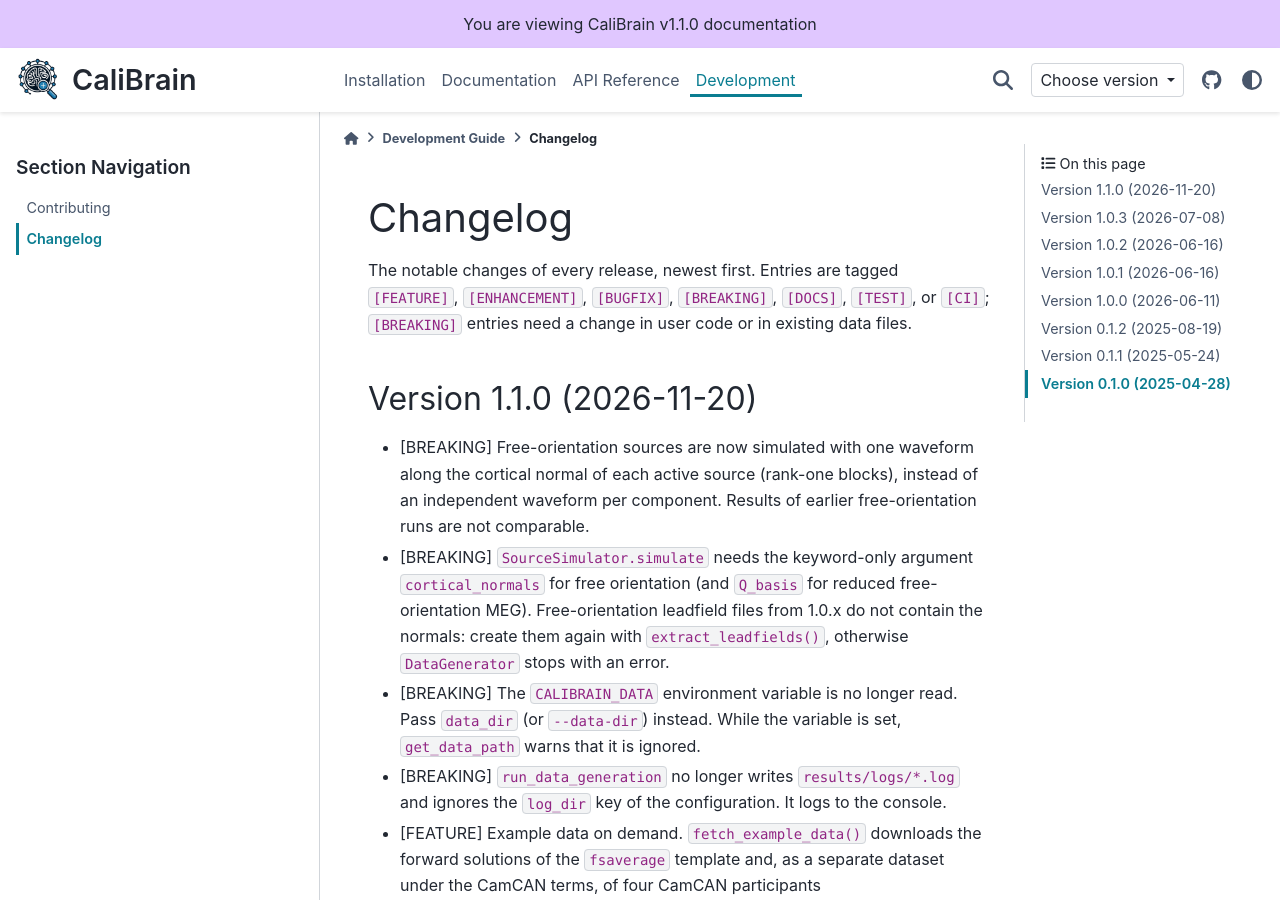
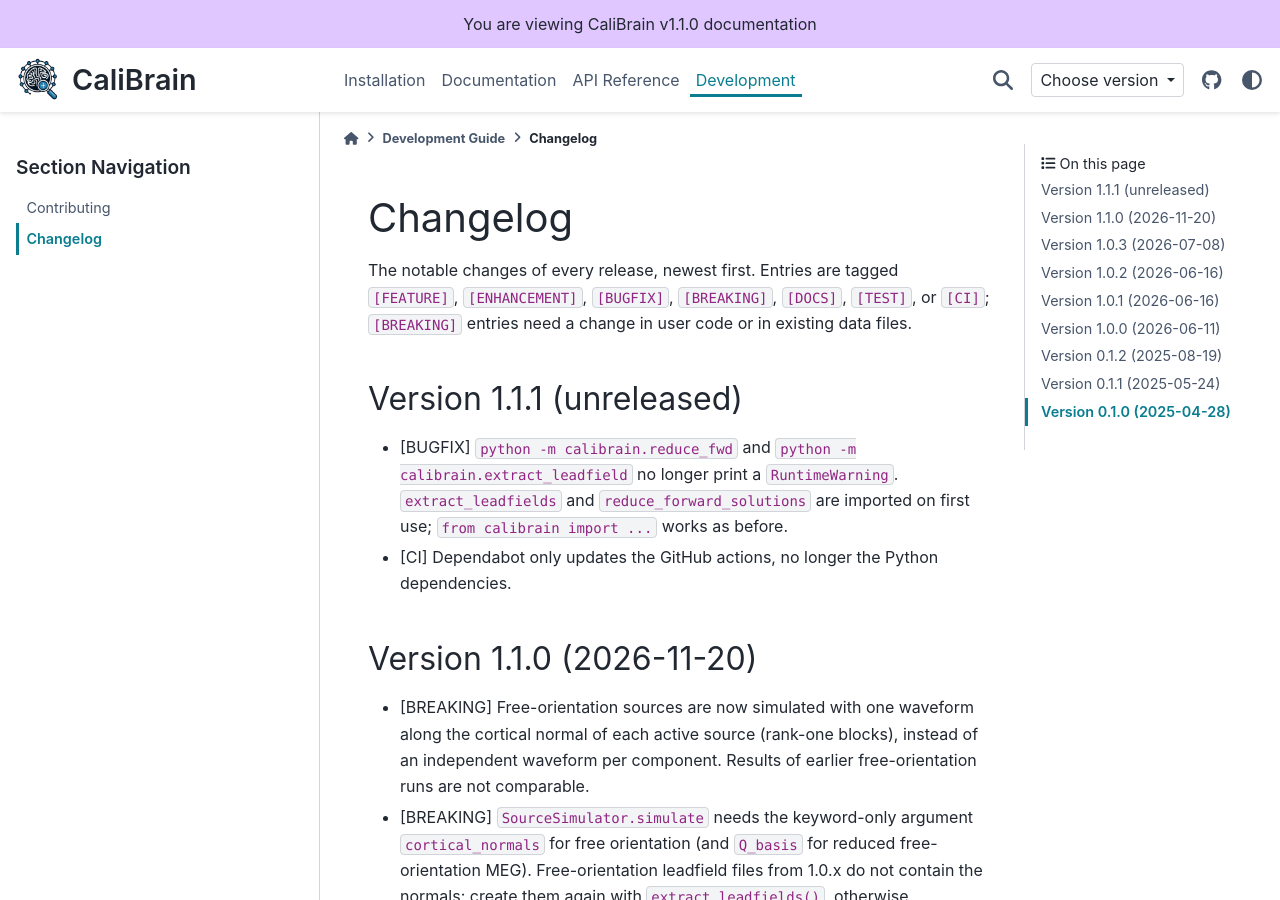
Before and after one commit to braindatalab/CaliBrain, a Sphinx documentation site: the page built from docs/source/development/changelog.rst, in a window 1280 px wide and 900 px high. Built offline with Sphinx 7.4.7 and the PyData theme 0.15.4, drawn with Linux system fonts in a browser that asks for light colours; pages that are not in the unit, such as notebooks, are missing from menus; comment, search, counter and statistics services are not loaded.

Commit message:
docs: add the 1.1.1 changelog entries

```diff
--- a/docs/source/development/changelog.rst
+++ b/docs/source/development/changelog.rst
@@ -7,6 +7,15 @@ Changelog
 The notable changes of every release, newest first. Entries are tagged ``[FEATURE]``,
 ``[ENHANCEMENT]``, ``[BUGFIX]``, ``[BREAKING]``, ``[DOCS]``, ``[TEST]``, or ``[CI]``;
 ``[BREAKING]`` entries need a change in user code or in existing data files.
+
+Version 1.1.1 (unreleased)
+--------------------------
+
+*   [BUGFIX] ``python -m calibrain.reduce_fwd`` and ``python -m calibrain.extract_leadfield``
+    no longer print a ``RuntimeWarning``. ``extract_leadfields`` and
+    ``reduce_forward_solutions`` are imported on first use; ``from calibrain import ...``
+    works as before.
+*   [CI] Dependabot only updates the GitHub actions, no longer the Python dependencies.
 
 Version 1.1.0 (2026-11-20)
 --------------------------
```
